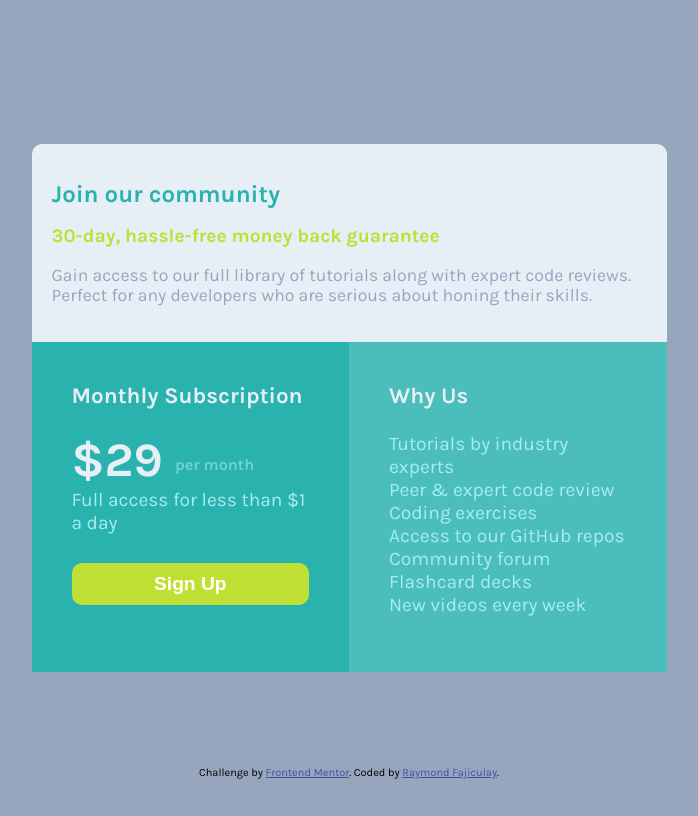
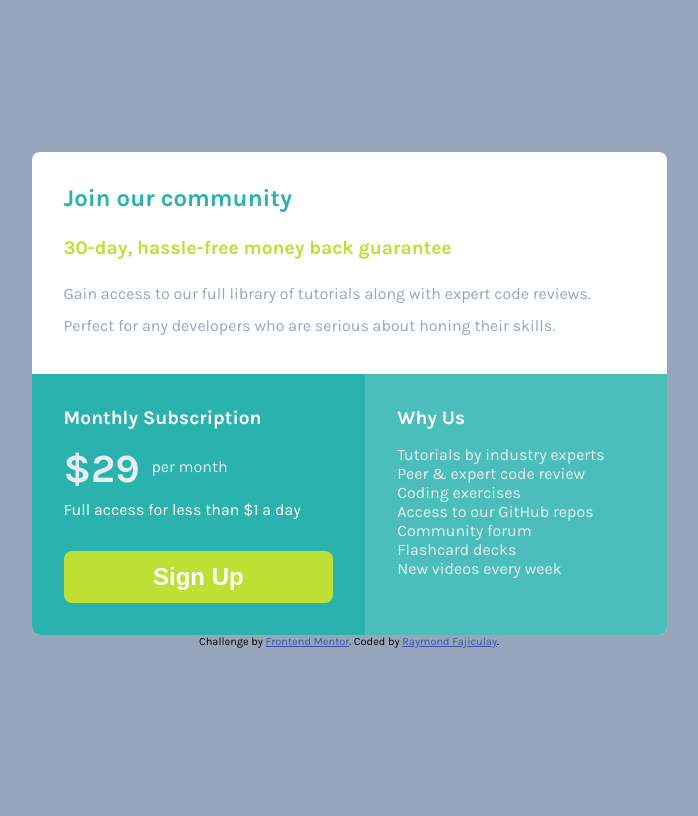
Before and after one commit to fajiculayrm/single-price-grid-component-master, a plain HTML site: page index.html in a window 1280 px wide. Shown: the whole page, without its empty margins (291-989 px from the left). Drawn offline with Linux system fonts and the light colour scheme.

Commit message:
finish challenge

```diff
--- a/index.html
+++ b/index.html
@@ -11,7 +11,7 @@
             sizes="32x32"
             href="./images/favicon-32x32.png"
         />
-        <link rel="stylesheet" href="style.css" />
+        <link rel="stylesheet" href="./style/style.css" />
 
         <title>Frontend Mentor | Single Price Grid Component</title>
     </head>
@@ -26,10 +26,9 @@
                     serious about honing their skills.
                 </p>
             </div>
-            <div class="wrapper">
             <div class="subs">
                 <h3>Monthly Subscription</h3>
-                    <h4>&dollar;29 <span>per month</span></h4>
+                <h4><span>&dollar;29</span> per month</h4>
                 <p>Full access for less than &dollar;1 a day</p>
                 <input type="button" value="Sign Up" />
             </div>
@@ -45,7 +44,6 @@
                     <li>New videos every week</li>
                 </ul>
             </div>
-            </div>
         </main>
         <footer>
             <p class="attribution">
@@ -55,7 +53,7 @@
                     target="_blank"
                     >Frontend Mentor</a
                 >. Coded by
-                <a href="https://github.com/INCOGNIZUU">Raymond Fajiculay</a>.
+                <a href="https://github.com/keyztrokee">Raymond Fajiculay</a>.
             </p>
         </footer>
     </body>
--- a/style.scss
+++ /dev/null
@@ -1,121 +0,0 @@
-@import url("https://fonts.googleapis.com/css2?family=Karla:wght@400;700&display=swap");
-
-body {
-    font-family: "Karla", sans-serif;
-    background-color: hsl(218, 22%, 67%);
-    display: flex;
-    justify-content: center;
-    align-items: center;
-    height: 100vh;
-    overflow: hidden;
-
-    main {
-        background-color: hsl(204, 43%, 93%);
-        width: 95%;
-        max-width: 375px;
-        border-radius: 10px;
-        @media (min-width: 768px) {
-            max-width: 635px;
-        }
-
-        .intro {
-            padding: 20px;
-            @media (min-width: 768px) {
-                flex: 1;
-            }
-
-            h1 {
-                font-size: 1.5rem;
-                color: hsl(179, 62%, 43%);
-            }
-            h2 {
-                font-size: 1.2rem;
-                color: hsl(71, 73%, 54%);
-            }
-            p {
-                font-size: 1.1rem;
-                color: hsl(218, 22%, 67%);
-            }
-        }
-        .wrapper {
-            color: hsl(204, 43%, 93%);
-            @media (min-width: 768px) {
-                display: flex;
-            }
-
-            .subs {
-                padding: 20px;
-                background-color: hsl(179, 62%, 43%);
-                @media (min-width: 768px) {
-                    flex: 1;
-                    padding: 40px;
-                }
-
-                h3 {
-                    font-size: 1.4rem;
-                    margin-top: 0;
-                }
-                h4 {
-                    margin: 0;
-                    font-size: 3rem;
-                    span {
-                        font-size: 1rem;
-                        vertical-align: middle;
-                        color: hsl(179, 53%, 63%);
-                    }
-                }
-                p {
-                    margin-top: 0;
-                    font-size: 1.2rem;
-                    color: hsl(178, 68%, 79%);
-                }
-
-                input {
-                    font-size: 1.2rem;
-                    font-weight: 700;
-                    width: 100%;
-                    padding: 10px;
-                    color: hsl(0, 0%, 100%);
-                    background-color: hsl(71, 73%, 54%);
-                    text-align: center;
-                    border: 0;
-                    border-radius: 10px;
-                    margin-top: 10px;
-                }
-            }
-            .whyUs {
-                padding: 20px;
-                background-color: hsl(179, 47%, 52%);
-                @media (min-width: 768px) {
-                    flex: 1;
-                    padding: 40px;
-                }
-
-                h3 {
-                    font-size: 1.4rem;
-                    margin-top: 0;
-                }
-                li {
-                    font-size: 1.2rem;
-                    color: hsl(178, 68%, 79%);
-                }
-                ul {
-                    list-style: none;
-                    padding-left: 0;
-                }
-            }
-        }
-    }
-
-    footer {
-        position: fixed;
-        bottom: 10px;
-        .attribution {
-            font-size: 11px;
-            text-align: center;
-        }
-        .attribution a {
-            color: hsl(228, 45%, 44%);
-        }
-    }
-}
--- /dev/null
+++ b/style/_variables.scss
@@ -0,0 +1,9 @@
+@import url("https://fonts.googleapis.com/css2?family=Karla:wght@400;700&display=swap");
+
+$main-font: "Karla", sans-serif;
+$highlight2: hsl(179, 62%, 43%);
+$highlight3: hsl(179, 47%, 52%);
+$highlight1: hsl(71, 73%, 54%);
+$secondary: hsl(204, 43%, 93%);
+$primary: hsl(218, 22%, 67%);
+$white: hsl(0, 100%, 100%);
--- /dev/null
+++ b/style/style.scss
@@ -0,0 +1,123 @@
+@import "./variables";
+
+* {
+    margin: 0;
+    padding: 0;
+    box-sizing: border-box;
+}
+
+body {
+    font-family: $main-font;
+    background-color: $primary;
+    display: flex;
+    flex-direction: column;
+    justify-content: center;
+    align-items: center;
+    min-height: 100vh;
+
+    main {
+        display: grid;
+        grid-template-areas:
+            "intro"
+            "subs"
+            "whyUs";
+        background-color: $white;
+        width: min(95%, 23.4375rem);
+        border-radius: 0.5rem;
+        overflow: hidden;
+        @media (min-width: 768px) {
+            width: 39.6875rem;
+            grid-template-areas:
+                "intro intro"
+                "subs whyUs";
+        }
+    }
+
+    .intro {
+        grid-area: intro;
+        padding: 2rem;
+    }
+
+    .intro h1 {
+        color: $highlight2;
+        font-size: 1.5rem;
+        margin-bottom: 1.5rem;
+    }
+
+    .intro h2 {
+        color: $highlight1;
+        font-size: 1.2rem;
+        margin-bottom: 1.2rem;
+    }
+
+    .intro p {
+        color: $primary;
+        line-height: 2rem;
+    }
+
+    .subs {
+        color: $white;
+        grid-area: subs;
+        padding: 2rem;
+        background-color: $highlight2;
+        backdrop-filter: brightness(0.85);
+    }
+
+    .subs h3 {
+        font-size: 1.2rem;
+        margin-bottom: 1rem;
+    }
+
+    .subs h4 {
+        font-weight: 400;
+        margin-bottom: 0.5rem;
+        color: $secondary;
+    }
+
+    .subs h4 span {
+        font-size: 2.5rem;
+        font-weight: 700;
+        vertical-align: middle;
+        margin-right: 0.5rem;
+    }
+
+    .subs input {
+        background-color: $highlight1;
+        border: 0;
+        font-size: 1.5rem;
+        font-weight: 700;
+        width: 100%;
+        border-radius: 0.5rem;
+        padding: 0.5em;
+        color: $white;
+        margin-top: 2rem;
+    }
+
+    .whyUs {
+        color: $white;
+        grid-area: whyUs;
+        padding: 2rem;
+        background-color: $highlight3;
+    }
+
+    .whyUs h3 {
+        font-size: 1.2rem;
+    }
+
+    .whyUs ul {
+        list-style: none;
+        margin-top: 1rem;
+    }
+
+    .whyUs li {
+        color: $secondary;
+    }
+
+    .attribution {
+        font-size: 11px;
+        text-align: center;
+    }
+    .attribution a {
+        color: hsl(228, 45%, 44%);
+    }
+}
```
Also changed, not shown: style.css (deleted), style/style.css (added), 3 other files. Lines whose indentation alone changed are shown as unchanged.
